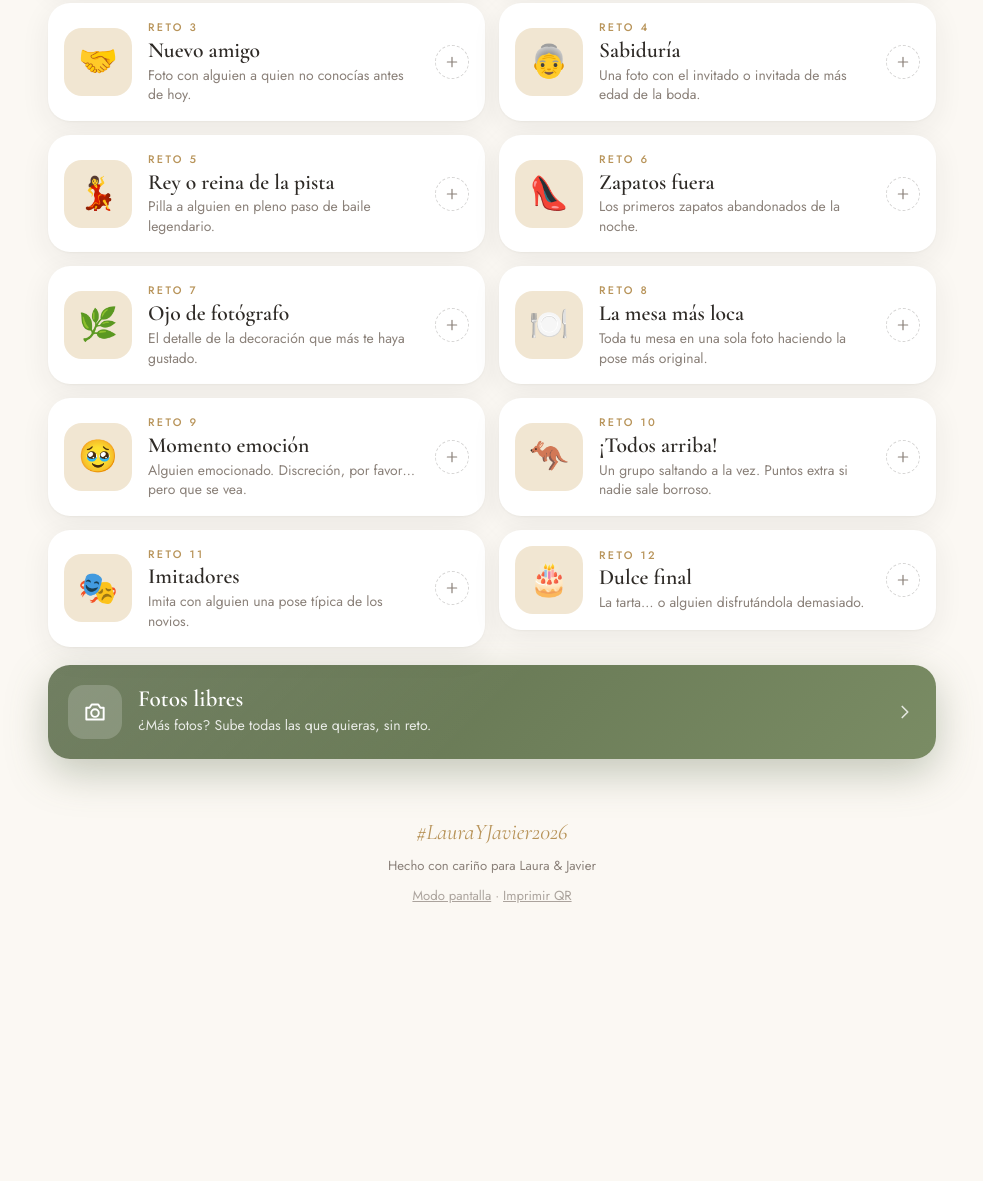
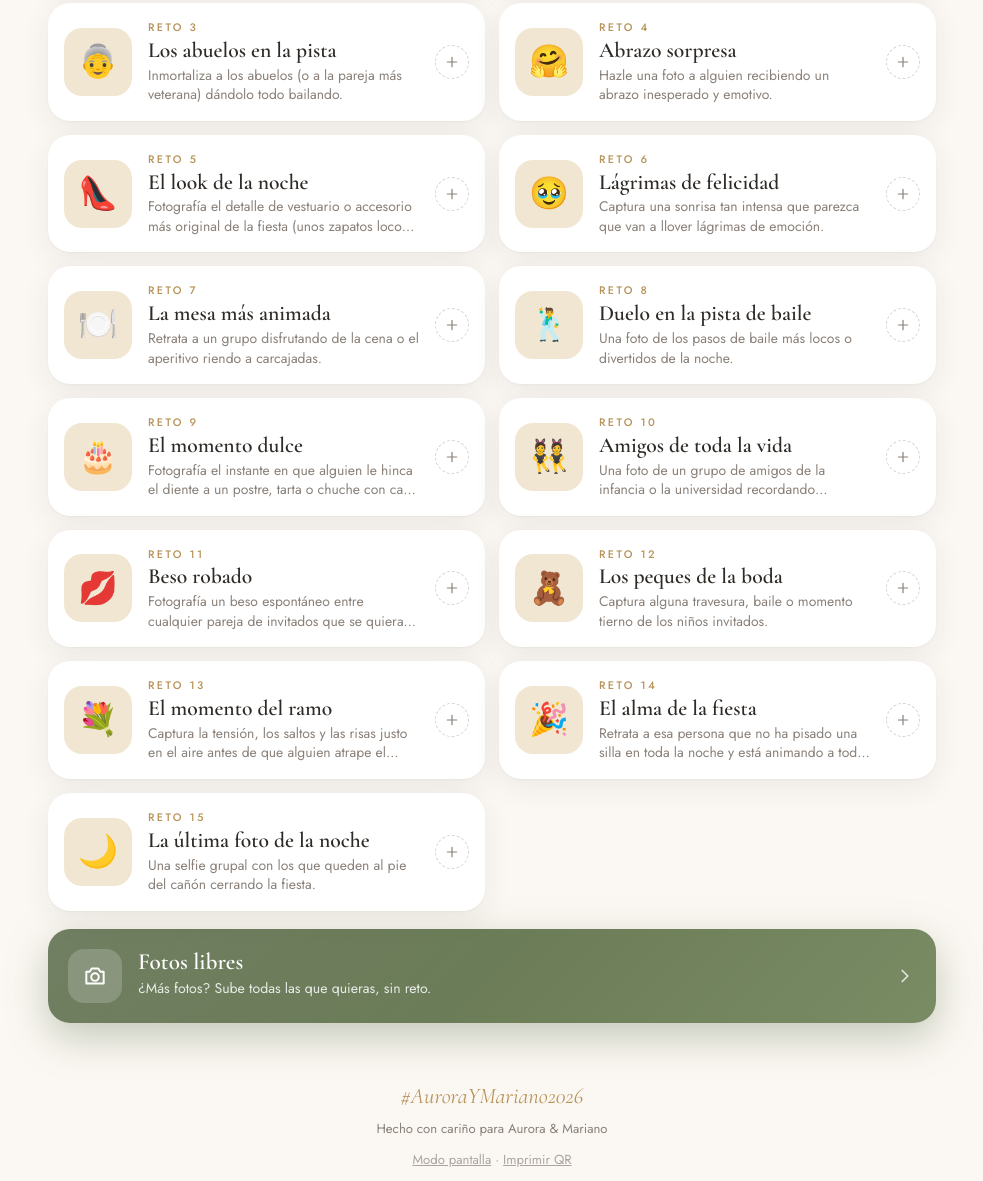
Before and after one commit to PabloEstepa011/web_bodas, a plain HTML site: page index.html in a window 1280 px wide. Shown: the part 1140-2321 px from the top of the page, without its empty margins (148-1131 px from the left). Before the commit the page ends 2155 px from the top, so only its background shows below. Drawn offline with nearby package versions, Linux system fonts and the light colour scheme.

Commit message:
Datos de Aurora y Mariano, 15 retos y portada sin fecha ni lugar
Co-Authored-By: Claude Opus 5.5 <noreply@anthropic.com>

```diff
--- a/index.html
+++ b/index.html
@@ -17,7 +17,7 @@
   <link rel="preconnect" href="https://fonts.googleapis.com">
   <link rel="preconnect" href="https://fonts.gstatic.com" crossorigin>
   <link href="https://fonts.googleapis.com/css2?family=Cormorant+Garamond:ital,wght@0,400;0,500;0,600;1,400;1,500&family=Great+Vibes&family=Jost:wght@300;400;500;600&display=swap" rel="stylesheet">
-  <link rel="stylesheet" href="css/style.css?v=3">
+  <link rel="stylesheet" href="css/style.css?v=4">
 </head>
 <body>
 
@@ -233,9 +233,9 @@
     </symbol>
   </svg>
 
-  <script src="js/config.js?v=3"></script>
-  <script src="js/cloud.js?v=3"></script>
+  <script src="js/config.js?v=4"></script>
+  <script src="js/cloud.js?v=4"></script>
   <script src="https://cdn.jsdelivr.net/npm/canvas-confetti@1.9.3/dist/confetti.browser.min.js" defer></script>
-  <script src="js/app.js?v=3" defer></script>
+  <script src="js/app.js?v=4" defer></script>
 </body>
 </html>
--- a/js/app.js
+++ b/js/app.js
@@ -24,6 +24,8 @@
   if (!Cloud.configured) $("#demo-banner").hidden = false;
 
   const weddingDate = new Date(cfg.fecha);
+  $("#hero-date").hidden = !cfg.mostrarFecha;
+  $(".hero .place").hidden = !cfg.lugar;
   if (!isNaN(weddingDate)) {
     const f = (o) => new Intl.DateTimeFormat("es-ES", o).format(weddingDate);
     $("#hero-date").textContent = `${f({ day: "numeric" })} · ${f({ month: "long" })} · ${f({ year: "numeric" })}`;
--- a/js/config.js
+++ b/js/config.js
@@ -7,15 +7,16 @@
 
 window.BODA = {
   // --- Los novios ---------------------------------------------------
-  novio1: "Laura",
-  novio2: "Javier",
+  novio1: "Aurora",
+  novio2: "Mariano",
 
-  // Fecha y hora de la ceremonia (formato AAAA-MM-DDTHH:MM)
-  fecha: "2026-11-21T17:00",
-  lugar: "Finca El Olivar · Córdoba",
+  // Fecha de la boda (formato AAAA-MM-DDTHH:MM). Se usa para la cuenta atrás.
+  fecha: "2026-10-24T12:00",
+  mostrarFecha: false,   // true = enseña la fecha escrita en la portada
+  lugar: "",             // déjalo vacío para no mostrarlo
 
   // Hashtag que aparece en la web y en la pantalla
-  hashtag: "#LauraYJavier2026",
+  hashtag: "#AuroraYMariano2026",
 
   // Dirección pública de la web (se usa en el código QR).
   // Si se deja vacío se detecta automáticamente.
@@ -33,17 +34,20 @@ window.BODA = {
   // --- Las misiones -------------------------------------------------
   // Añade, quita o cambia retos. El "id" debe ser único y sin espacios.
   retos: [
-    { id: "selfie-novios",   emoji: "🤳", titulo: "Selfie con los novios",          descripcion: "Encuentra a los novios y hazte un selfie con ellos. ¡Sonrisa obligatoria!" },
-    { id: "brindis",         emoji: "🥂", titulo: "El brindis más divertido",        descripcion: "Captura el momento exacto del brindis con la mejor actitud." },
-    { id: "desconocido",     emoji: "🤝", titulo: "Nuevo amigo",                     descripcion: "Foto con alguien a quien no conocías antes de hoy." },
-    { id: "abuelos",         emoji: "👵", titulo: "Sabiduría",                       descripcion: "Una foto con el invitado o invitada de más edad de la boda." },
-    { id: "baile",           emoji: "💃", titulo: "Rey o reina de la pista",          descripcion: "Pilla a alguien en pleno paso de baile legendario." },
-    { id: "zapatos",         emoji: "👠", titulo: "Zapatos fuera",                   descripcion: "Los primeros zapatos abandonados de la noche." },
-    { id: "detalle",         emoji: "🌿", titulo: "Ojo de fotógrafo",                descripcion: "El detalle de la decoración que más te haya gustado." },
-    { id: "mesa",            emoji: "🍽️", titulo: "La mesa más loca",                descripcion: "Toda tu mesa en una sola foto haciendo la pose más original." },
-    { id: "lagrima",         emoji: "🥹", titulo: "Momento emoción",                 descripcion: "Alguien emocionado. Discreción, por favor… pero que se vea." },
-    { id: "salto",           emoji: "🦘", titulo: "¡Todos arriba!",                  descripcion: "Un grupo saltando a la vez. Puntos extra si nadie sale borroso." },
-    { id: "imitacion",       emoji: "🎭", titulo: "Imitadores",                      descripcion: "Imita con alguien una pose típica de los novios." },
-    { id: "tarta",           emoji: "🎂", titulo: "Dulce final",                     descripcion: "La tarta… o alguien disfrutándola demasiado." },
+    { id: "selfie-novios",   emoji: "🤳", titulo: "Selfie con los novios",        descripcion: "Consigue una foto sonriendo junto a los recién casados." },
+    { id: "brindis",         emoji: "🥂", titulo: "El brindis más divertido",      descripcion: "Captura el momento exacto del brindis con la mejor actitud y energía." },
+    { id: "abuelos-pista",   emoji: "👵", titulo: "Los abuelos en la pista",       descripcion: "Inmortaliza a los abuelos (o a la pareja más veterana) dándolo todo bailando." },
+    { id: "abrazo-sorpresa", emoji: "🤗", titulo: "Abrazo sorpresa",               descripcion: "Hazle una foto a alguien recibiendo un abrazo inesperado y emotivo." },
+    { id: "look",            emoji: "👠", titulo: "El look de la noche",           descripcion: "Fotografía el detalle de vestuario o accesorio más original de la fiesta (unos zapatos locos, unos gemelos divertidos, un tocado...)." },
+    { id: "lagrimas",        emoji: "🥹", titulo: "Lágrimas de felicidad",         descripcion: "Captura una sonrisa tan intensa que parezca que van a llover lágrimas de emoción." },
+    { id: "mesa-animada",    emoji: "🍽️", titulo: "La mesa más animada",           descripcion: "Retrata a un grupo disfrutando de la cena o el aperitivo riendo a carcajadas." },
+    { id: "duelo-baile",     emoji: "🕺", titulo: "Duelo en la pista de baile",    descripcion: "Una foto de los pasos de baile más locos o divertidos de la noche." },
+    { id: "momento-dulce",   emoji: "🎂", titulo: "El momento dulce",              descripcion: "Fotografía el instante en que alguien le hinca el diente a un postre, tarta o chuche con cara de felicidad." },
+    { id: "amigos",          emoji: "👯", titulo: "Amigos de toda la vida",        descripcion: "Una foto de un grupo de amigos de la infancia o la universidad recordando anécdotas." },
+    { id: "beso-robado",     emoji: "💋", titulo: "Beso robado",                   descripcion: "Fotografía un beso espontáneo entre cualquier pareja de invitados que se quiera mucho." },
+    { id: "peques",          emoji: "🧸", titulo: "Los peques de la boda",         descripcion: "Captura alguna travesura, baile o momento tierno de los niños invitados." },
+    { id: "ramo",            emoji: "💐", titulo: "El momento del ramo",           descripcion: "Captura la tensión, los saltos y las risas justo en el aire antes de que alguien atrape el ramo o la liga." },
+    { id: "alma-fiesta",     emoji: "🎉", titulo: "El alma de la fiesta",          descripcion: "Retrata a esa persona que no ha pisado una silla en toda la noche y está animando a todo el mundo." },
+    { id: "ultima-foto",     emoji: "🌙", titulo: "La última foto de la noche",    descripcion: "Una selfie grupal con los que queden al pie del cañón cerrando la fiesta." },
   ],
 };
```
Also changed, not shown: pantalla.html (+3 -3 lines), qr.html (+2 -2 lines).
